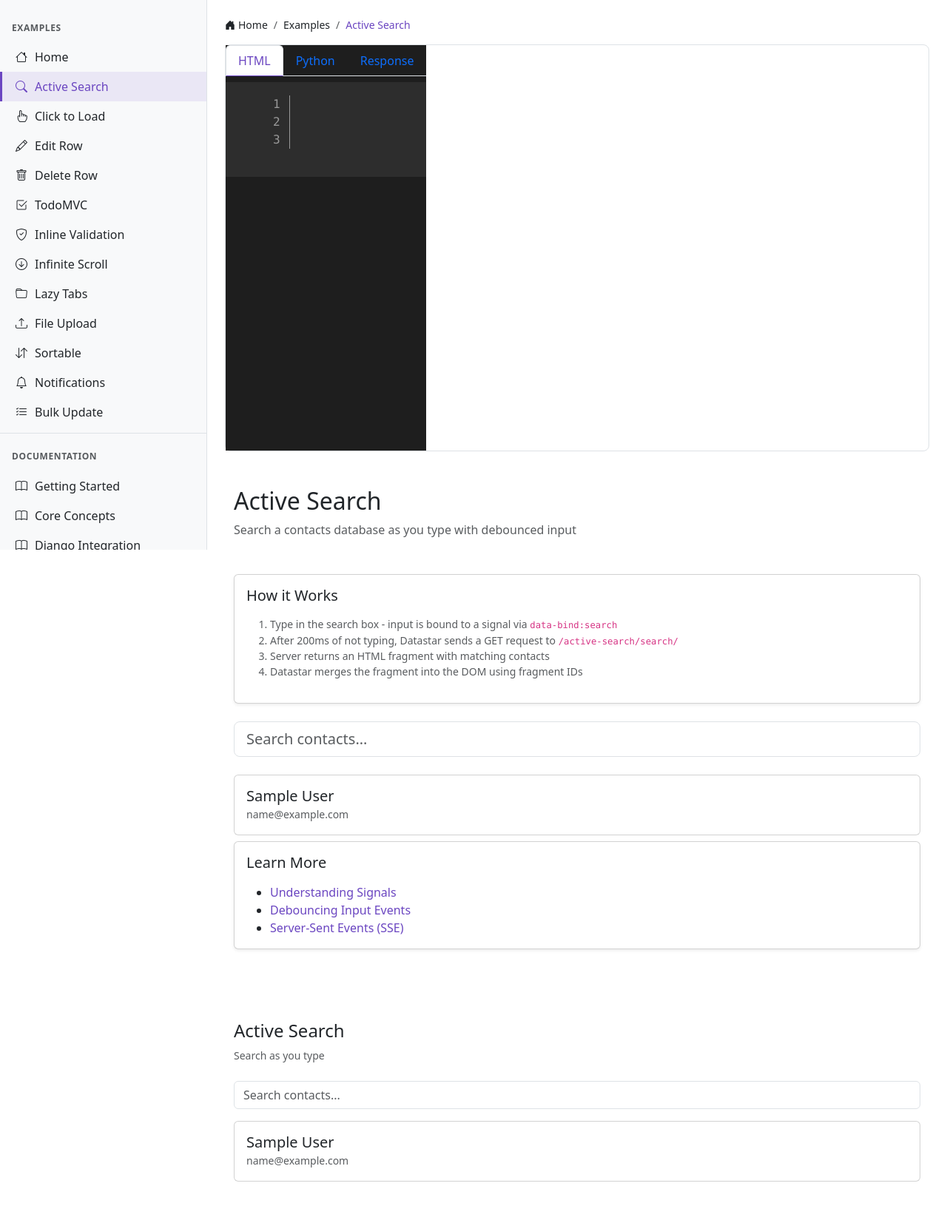
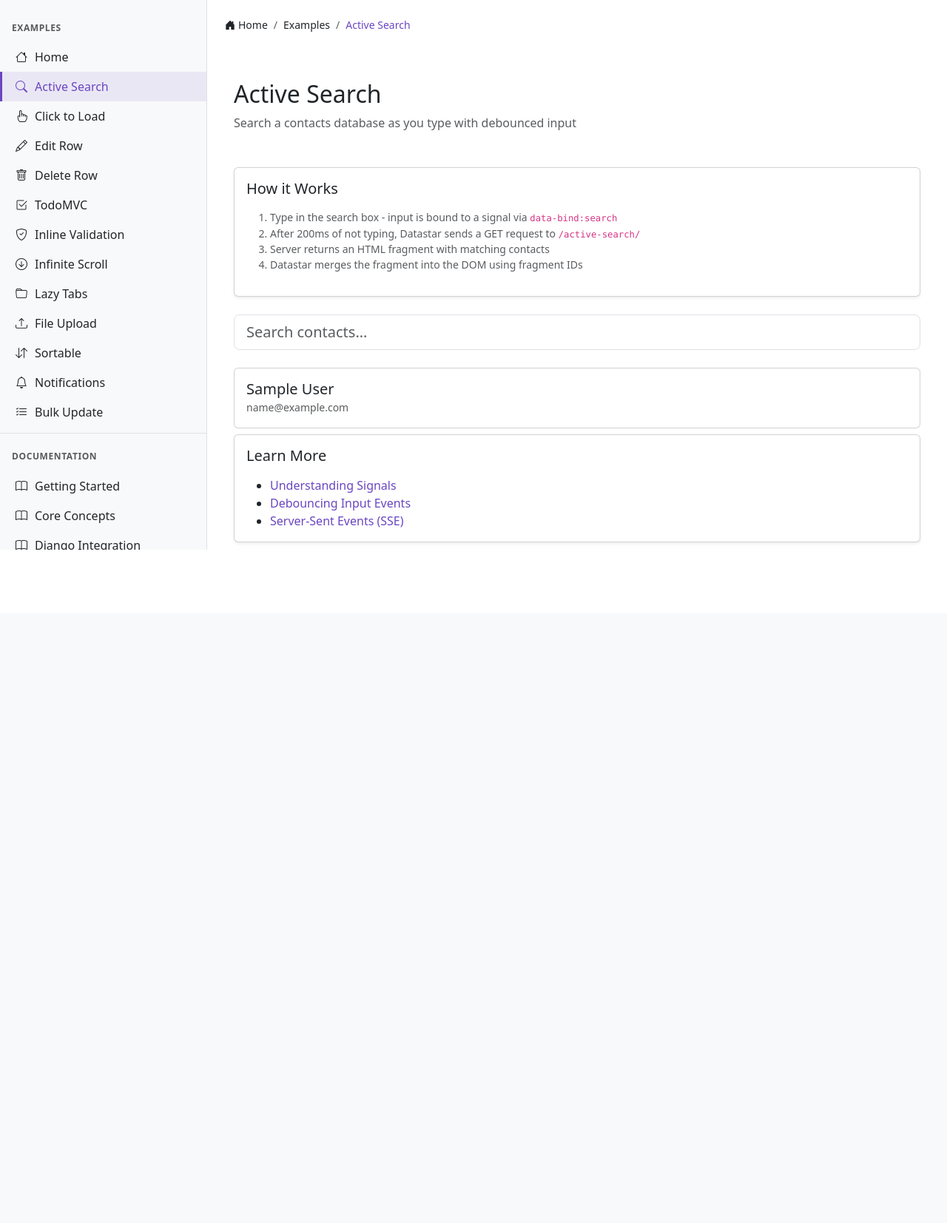
Before and after one commit to ZendaInnocent/django-datastar-examples, a Django app: page /active-search/ in a window 1280 px wide. Shown: the part 64-1717 px from the top of the page at 74% size. After the commit the page ends 807 px from the top, so only its background shows below. Run offline with Django 5.2, Linux system fonts and the light colour scheme; tables that the repository leaves empty hold one stand-in row (values such as "Sample post"); some libraries are stand-ins or nearby versions.

Commit message:
fix: active search and click to load

```diff
--- a/examples/templates/examples/active_search.html
+++ b/examples/templates/examples/active_search.html
@@ -2,10 +2,6 @@
 
 {% block content %}
 
-  <!-- Split View Container -->
-  {% include 'includes/split_view.html' %}
-
-  {% block demo_content %}
   <div class="container py-5">
     <header class="mb-5">
       <h1 class="h2">Active Search</h1>
@@ -22,7 +18,7 @@
             Type in the search box - input is bound to a signal via <code>data-bind:search</code>
           </li>
           <li>
-              After 200ms of not typing, Datastar sends a GET request to <code>/active-search/search/</code>
+            After 200ms of not typing, Datastar sends a GET request to <code>/active-search/</code>
           </li>
           <li>Server returns an HTML fragment with matching contacts</li>
           <li>Datastar merges the fragment into the DOM using fragment IDs</li>
@@ -39,9 +35,7 @@
              data-on:input__debounce.200ms="@get('{% url 'examples:active-search' %}')" />
     </section>
 
-      <section id="results">
     {% include 'examples/fragments/contact_list.html' %}
-      </section>
 
     <section class="card shadow-sm mb-4">
       <div class="card-body">
@@ -60,28 +54,5 @@
       </div>
     </section>
   </div>
-  {% endblock demo_content %}
-
-  {% block mobile_demo_content %}
-    <div class="container py-4">
-      <header class="mb-4">
-        <h1 class="h4">Active Search</h1>
-        <p class="text-muted small">Search as you type</p>
-      </header>
-
-      <section class="mb-3">
-        <input type="text"
-               id="search-input-mobile"
-               class="form-control"
-               placeholder="Search contacts..."
-               data-bind:search
-               data-on:input__debounce.200ms="@get('{% url 'examples:active-search' %}')" />
-      </section>
-
-      <section id="results-mobile">
-        {% include 'examples/fragments/contact_list.html' %}
-      </section>
-    </div>
-  {% endblock mobile_demo_content %}
 
 {% endblock content %}
--- a/examples/templates/examples/click_to_load.html
+++ b/examples/templates/examples/click_to_load.html
@@ -25,8 +25,7 @@
       </div>
     </section>
 
-    <div id="contact-list"
-         class="mb-4"
+    <div class="mb-4"
          data-signals="{page: 1, hasMore: `{{ contacts.has_next|lower }}`}">
       {% include 'examples/fragments/contact_list.html' %}
     </div>
--- a/examples/templates/examples/delete_row.html
+++ b/examples/templates/examples/delete_row.html
@@ -14,10 +14,10 @@
         <ol class="text-muted small">
           <li>Click "Delete" button to show confirmation</li>
           <li>
-            Confirm delete sends POST request to <code>/delete-row/remove/</code>
+            Confirm delete sends POST request to <code>/delete-row/</code>
           </li>
           <li>Server returns a remove directive</li>
-          <li>Datastar removes the element from the DOM with animation</li>
+          <li>Datastar removes the element from the DOM</li>
         </ol>
       </div>
     </section>
@@ -38,7 +38,7 @@
               <td>{{ contact.email }}</td>
               <td>
                 <button class="btn btn-outline-danger btn-sm"
-                        data-on:click="$contactId = `{{ contact.id }}`; confirm('Delete this contact?') && @delete('{% url "examples:delete-row" %}')">
+                        data-on:click="$contactId = `{{ contact.id }}`; confirm('Delete this contact? {{ contact.first_name }}') && @delete('{% url "examples:delete-row" %}')">
                   Delete
                 </button>
               </td>
--- a/examples/views.py
+++ b/examples/views.py
@@ -26,6 +26,7 @@ def active_search_view(request):
     if request.headers.get('Datastar-Request'):
         signals = read_signals(request)
         query = signals.get('search', '').strip()
+
         if query is not None:
             contacts = Contact.objects.filter(
                 models.Q(first_name__icontains=query)
@@ -55,17 +56,18 @@ def active_search_view(request):
 def click_to_load_view(request):
     page = 1
     contacts = Contact.objects.all()
-    items_per_page = 6
+    items_per_page = 2
     paginator = Paginator(contacts, items_per_page)
     page_obj = paginator.get_page(page)
 
     if request.headers.get('Datastar-Request'):
         signals = read_signals(request)
         page = signals.get('page')
+
         if page is not None:
             page_obj = paginator.get_page(page)
             html = render_to_string(
-                'examples/fragments/contact_list.html',
+                'examples/fragments/contact_list_append.html',
                 {'contacts': page_obj},
             )
 
@@ -231,6 +233,7 @@ def todomvc_clear_view(request):
     todos = Todo.objects.all()
     html = render_to_string('examples/fragments/todo_list.html', {'todos': todos})
     yield SSE.patch_elements(html, selector='#todo-list')
+    yield SSE.patch_signals({'filter': 'all'})
 
 
 @datastar_response
```
Also changed, not shown: examples/templates/examples/edit_row.html (+5 -2 lines), examples/templates/examples/fragments/contact_list_append.html (added, +13 -0 lines). Lines whose indentation alone changed are shown as unchanged.
